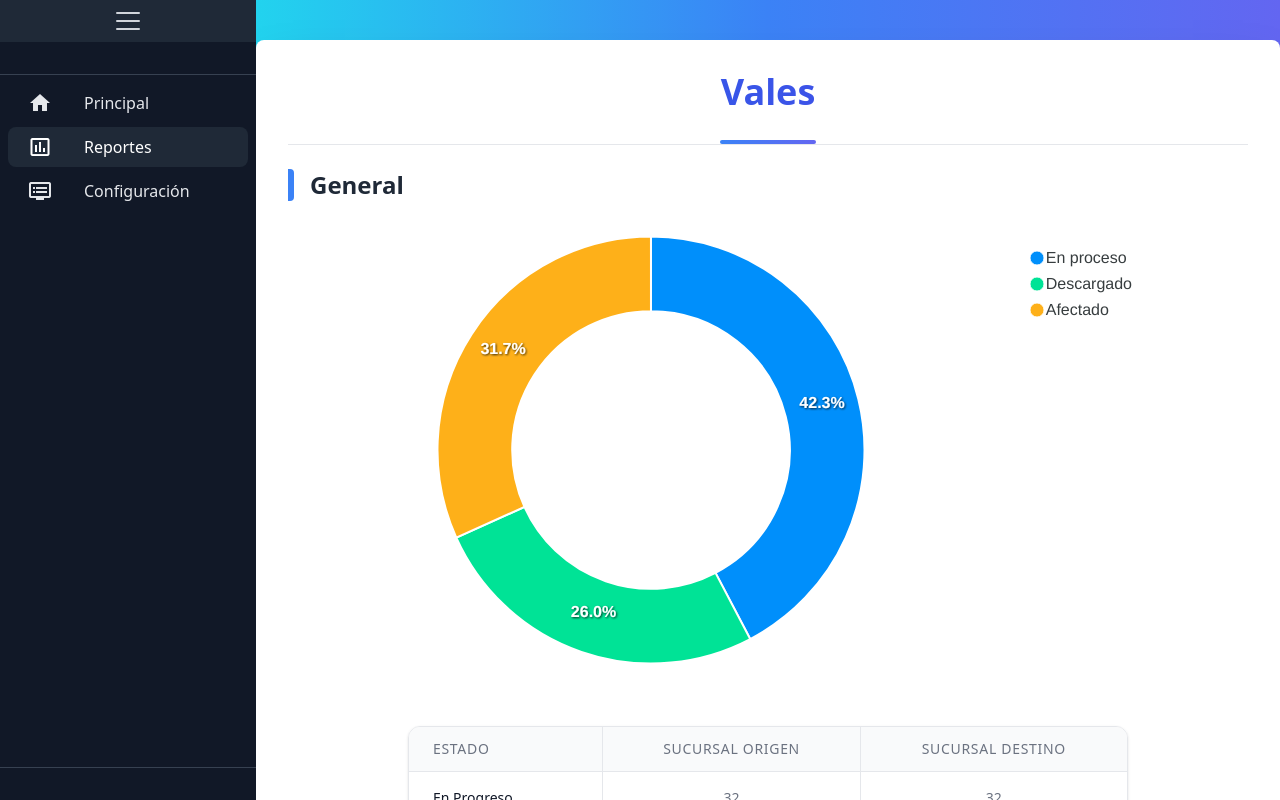
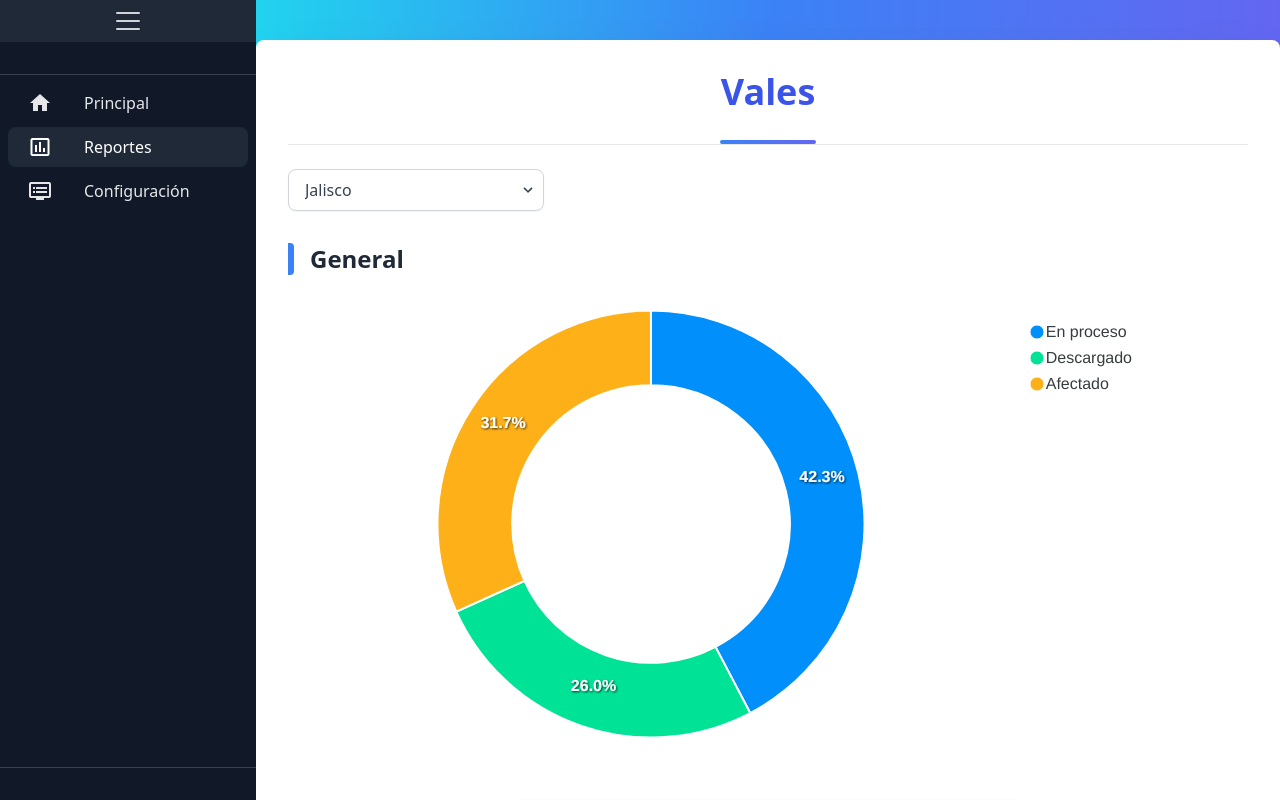
Before and after one commit to kdave007/Monitor_vales, an Angular app: page /review in a window 1280 px wide. Shown: the top 800 px of the page. Built offline with nearby package versions, Linux system fonts and the light colour scheme.

Commit message:
drop list added

```diff
--- a/src/app/pages/review/review.component.html
+++ b/src/app/pages/review/review.component.html
@@ -21,6 +21,23 @@
         Vales
       </h1>
       <div class="absolute bottom-0 left-1/2 transform -translate-x-1/2 w-24 h-1 bg-gradient-to-r from-blue-500 to-indigo-500 rounded-full"></div>
+    </div>
+
+    <!-- State Selector -->
+    <div class="flex justify-start mb-8">
+      <div class="relative inline-block w-64">
+        <select
+          [(ngModel)]="selectedStateId"
+          (change)="onStateChange($event)"
+          class="block appearance-none w-full bg-white border border-gray-300 hover:border-gray-400 px-4 py-2 pr-8 rounded-lg shadow-sm focus:outline-none focus:ring-2 focus:ring-blue-500 focus:border-blue-500 text-gray-700">
+          <option *ngFor="let state of states" [value]="state.id">{{state.name}}</option>
+        </select>
+        <div class="pointer-events-none absolute inset-y-0 right-0 flex items-center px-2 text-gray-700">
+          <svg class="fill-current h-4 w-4" xmlns="http://www.w3.org/2000/svg" viewBox="0 0 20 20">
+            <path d="M9.293 12.95l.707.707L15.657 8l-1.414-1.414L10 10.828 5.757 6.586 4.343 8z"/>
+          </svg>
+        </div>
+      </div>
     </div>
 
     <!-- General Section -->
--- a/src/app/pages/review/review.component.ts
+++ b/src/app/pages/review/review.component.ts
@@ -20,8 +20,24 @@ import { ValesStateTableComponent } from './vales-state-table/vales-state-table.
     ValesStateTableComponent
   ],
   templateUrl: './review.component.html',
-  styleUrl: './review.component.scss'
+  styleUrls: ['./review.component.scss']
 })
 export class ReviewComponent {
+  states = [
+    { id: 1, name: 'Jalisco' },
+    { id: 2, name: 'Ciudad de México' },
+    { id: 3, name: 'Nuevo León' },
+    { id: 4, name: 'Guadalajara' },
+    { id: 5, name: 'Monterrey' }
+  ];
 
+  selectedStateId = this.states[0].id;
+
+  onStateChange(event: any) {
+    this.selectedStateId = parseInt(event.target.value);
+  }
+
+  get currentState() {
+    return this.states.find(state => state.id === this.selectedStateId);
+  }
 }
--- a/src/app/pages/review/vales-state-table/vales-state-table.component.html
+++ b/src/app/pages/review/vales-state-table/vales-state-table.component.html
@@ -1,4 +1,4 @@
-<div class="mx-auto overflow-hidden rounded-xl border border-gray-200 shadow w-3/4">
+<div class="mx-auto overflow-hidden rounded-xl border border-gray-200 shadow w-max">
     <table class="min-w-full divide-y divide-gray-200">
         <!-- Header -->
         <thead class="bg-gray-50">
```
